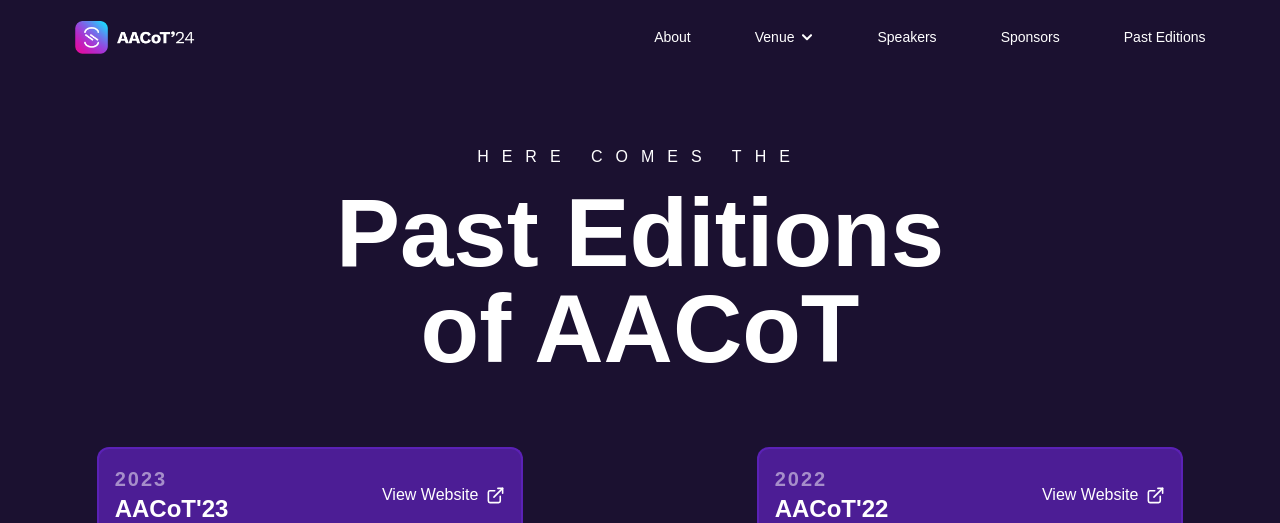
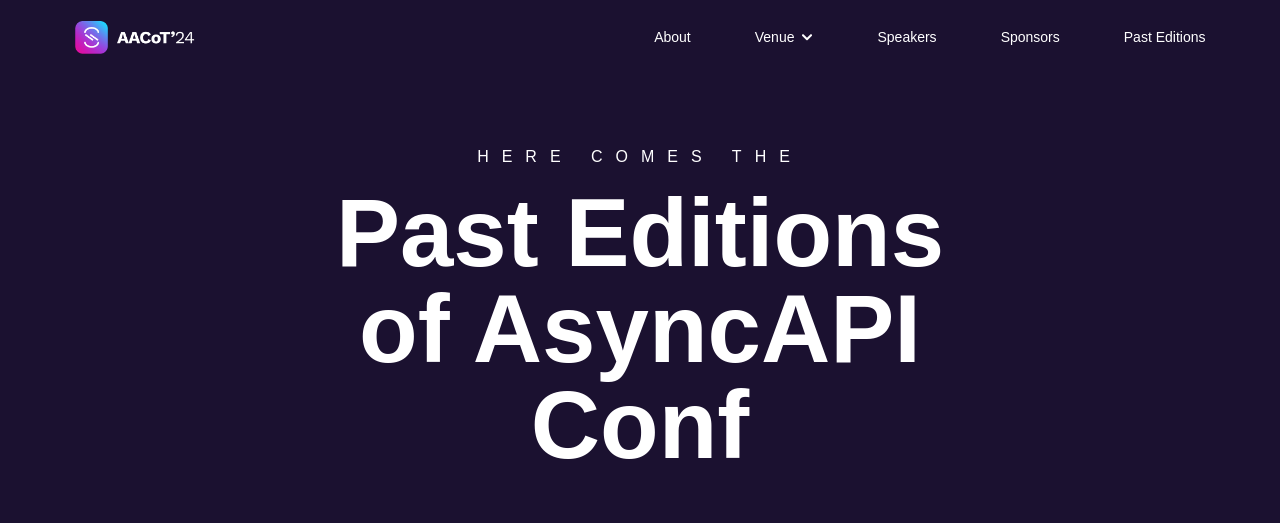
Before and after one commit to asyncapi/conference-website, a Next.js app: page /editions in a window 1280 px wide. Shown: the top 523 px of the page. Built offline with nearby package versions, Linux system fonts and the light colour scheme.

Commit message:
chore: remove abbrevation

```diff
--- a/pages/editions/index.js
+++ b/pages/editions/index.js
@@ -8,7 +8,7 @@ const PastEditions = () => {
             <div className='my-[70px]'>
                 <p className='text-center text-white tracking-[13px]'>HERE COMES THE</p>
                 <h1 className='text-8xl sm:text-6xl sm:w-full text-white my-4 text-center w-1/2 mx-auto font-bold'>
-                    Past Editions of AACoT
+                    Past Editions of AsyncAPI Conf
                 </h1>
             </div>
 
```
